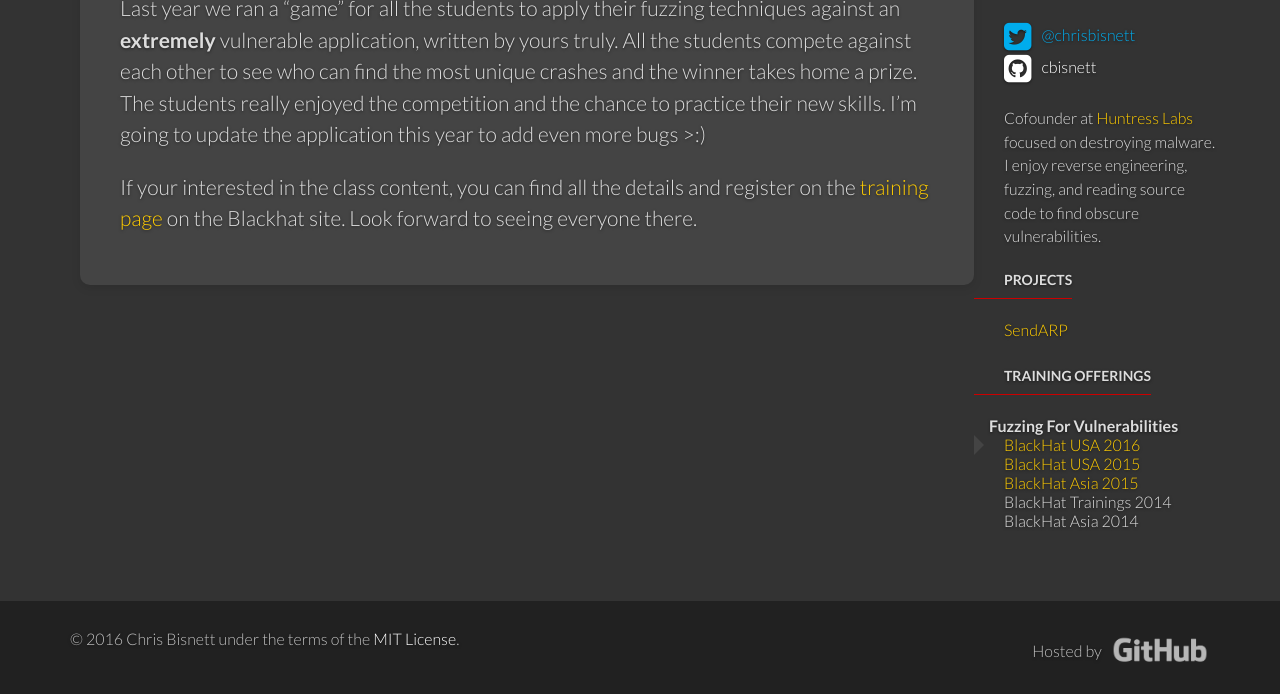
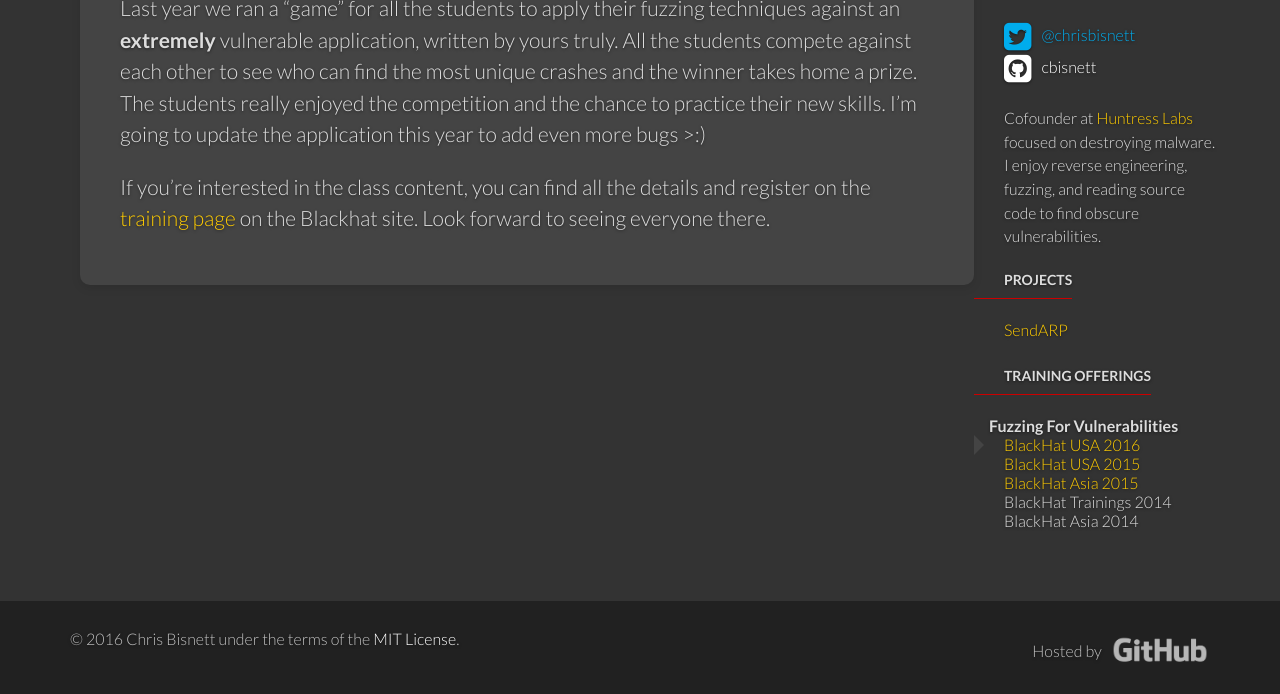
Before and after one commit to cbisnett/cbisnett.github.io, a Jekyll site: the page built from _posts/2016-01-21-blackhat-usa-2016-training.md, in a window 1280 px wide, cut to the strip 409-1103 px from the top of the page. Built offline with Jekyll 4.4.1, drawn with Linux system fonts in a browser that asks for light colours; nearby versions of some CDN libraries.

Commit message:
Ugh, fix grammar
Signed-off-by: Chris Bisnett <cbisnett@gmail.com>

```diff
--- a/_posts/2016-01-21-blackhat-usa-2016-training.md
+++ b/_posts/2016-01-21-blackhat-usa-2016-training.md
@@ -12,4 +12,4 @@ After the success of last years training I'm pleased to announce that Blackhat i
 
 Last year we ran a "game" for all the students to apply their fuzzing techniques against an **extremely** vulnerable application, written by yours truly. All the students compete against each other to see who can find the most unique crashes and the winner takes home a prize. The students really enjoyed the competition and the chance to practice their new skills. I'm going to update the application this year to add even more bugs >:)
 
-If your interested in the class content, you can find all the details and register on the [training page](https://www.blackhat.com/us-16/training/fuzzing-for-vulnerabilities.html) on the Blackhat site. Look forward to seeing everyone there.
+If you're interested in the class content, you can find all the details and register on the [training page](https://www.blackhat.com/us-16/training/fuzzing-for-vulnerabilities.html) on the Blackhat site. Look forward to seeing everyone there.
```
